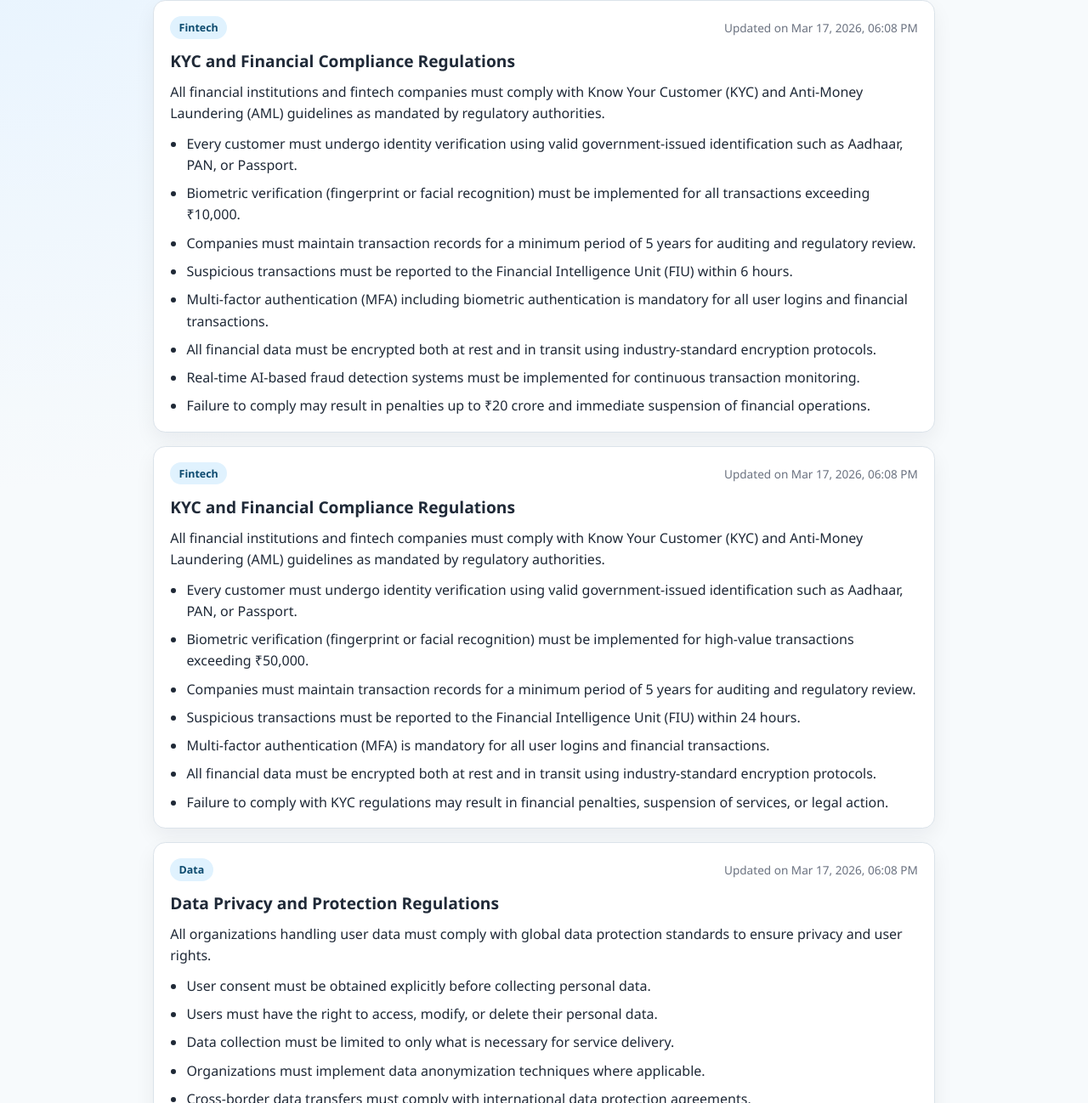
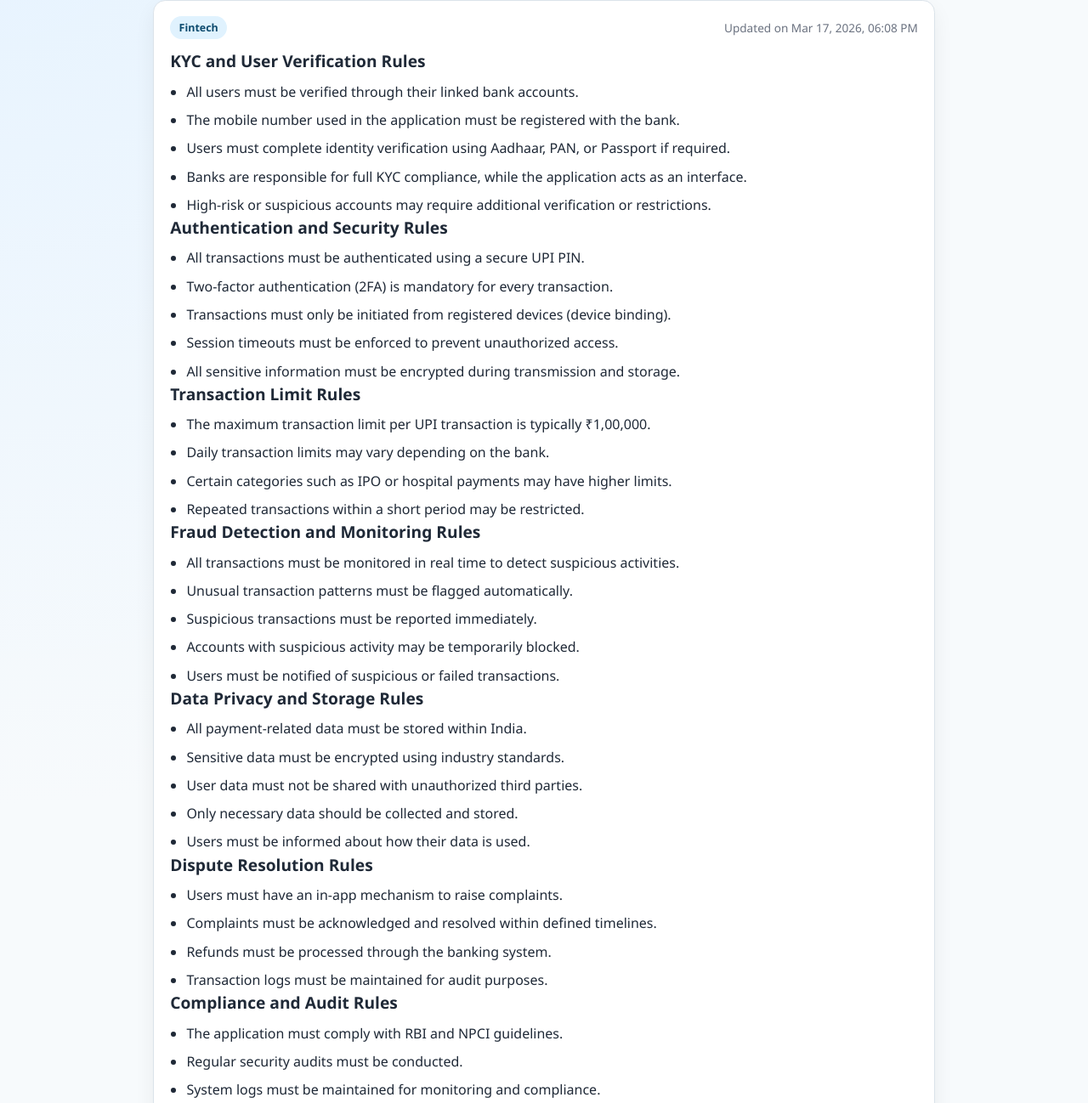
Before and after one commit to Santhosh221155/Rules_website_for_hackathon, a React app: page index.html in a window 1280 px wide. Shown: the part 136-1434 px from the top of the page at 85% size. Built offline with nearby package versions, Linux system fonts and the light colour scheme.

Commit message:
second commit

```diff
--- a/index.html
+++ b/index.html
@@ -20,90 +20,133 @@
         </div>
 
         <div id="regulation-content" class="regulation-content">
-          <h2 id="reg-fin-1-title">KYC and Financial Compliance Regulations</h2>
-          <p>
-            All financial institutions and fintech companies must comply with Know Your Customer (KYC) and
-            Anti-Money Laundering (AML) guidelines as mandated by regulatory authorities.
-          </p>
+          <h2 id="reg-fin-1-title">KYC and User Verification Rules</h2>
           <ul>
+            <li>All users must be verified through their linked bank accounts.</li>
+            <li>The mobile number used in the application must be registered with the bank.</li>
+            <li>Users must complete identity verification using Aadhaar, PAN, or Passport if required.</li>
             <li>
-              Every customer must undergo identity verification using valid government-issued identification such
-              as Aadhaar, PAN, or Passport.
+              Banks are responsible for full KYC compliance, while the application acts as an interface.
             </li>
+            <li>
+              High-risk or suspicious accounts may require additional verification or restrictions.
+            </li>
+          </ul>
 
+          <h2>Authentication and Security Rules</h2>
+          <ul>
+            <li>All transactions must be authenticated using a secure UPI PIN.</li>
+            <li>Two-factor authentication (2FA) is mandatory for every transaction.</li>
+            <li>Transactions must only be initiated from registered devices (device binding).</li>
+            <li>Session timeouts must be enforced to prevent unauthorized access.</li>
             <li>
-              Biometric verification (fingerprint or facial recognition) must be implemented for all transactions
-              exceeding ₹10,000.
+              All sensitive information must be encrypted during transmission and storage.
             </li>
+          </ul>
 
-            <li>
-              Companies must maintain transaction records for a minimum period of 5 years for auditing and
-              regulatory review.
-            </li>
+          <h2>Transaction Limit Rules</h2>
+          <ul>
+            <li>The maximum transaction limit per UPI transaction is typically ₹1,00,000.</li>
+            <li>Daily transaction limits may vary depending on the bank.</li>
+            <li>Certain categories such as IPO or hospital payments may have higher limits.</li>
+            <li>Repeated transactions within a short period may be restricted.</li>
+          </ul>
 
-            <li>
-              Suspicious transactions must be reported to the Financial Intelligence Unit (FIU) within 6 hours.
-            </li>
+          <h2>Fraud Detection and Monitoring Rules</h2>
+          <ul>
+            <li>All transactions must be monitored in real time to detect suspicious activities.</li>
+            <li>Unusual transaction patterns must be flagged automatically.</li>
+            <li>Suspicious transactions must be reported immediately.</li>
+            <li>Accounts with suspicious activity may be temporarily blocked.</li>
+            <li>Users must be notified of suspicious or failed transactions.</li>
+          </ul>
 
-            <li>
-              Multi-factor authentication (MFA) including biometric authentication is mandatory for all user
-              logins and financial transactions.
-            </li>
+          <h2>Data Privacy and Storage Rules</h2>
+          <ul>
+            <li>All payment-related data must be stored within India.</li>
+            <li>Sensitive data must be encrypted using industry standards.</li>
+            <li>User data must not be shared with unauthorized third parties.</li>
+            <li>Only necessary data should be collected and stored.</li>
+            <li>Users must be informed about how their data is used.</li>
+          </ul>
 
-            <li>
-              All financial data must be encrypted both at rest and in transit using industry-standard encryption
-              protocols.
-            </li>
+          <h2>Dispute Resolution Rules</h2>
+          <ul>
+            <li>Users must have an in-app mechanism to raise complaints.</li>
+            <li>Complaints must be acknowledged and resolved within defined timelines.</li>
+            <li>Refunds must be processed through the banking system.</li>
+            <li>Transaction logs must be maintained for audit purposes.</li>
+          </ul>
 
-            <li>
-              Real-time AI-based fraud detection systems must be implemented for continuous transaction
-              monitoring.
-            </li>
+          <h2>Compliance and Audit Rules</h2>
+          <ul>
+            <li>The application must comply with RBI and NPCI guidelines.</li>
+            <li>Regular security audits must be conducted.</li>
+            <li>System logs must be maintained for monitoring and compliance.</li>
+            <li>The system must ensure high availability of services.</li>
+          </ul>
 
-            <li>
-              Failure to comply may result in penalties up to ₹20 crore and immediate suspension of financial
-              operations.
-            </li>
+          <h2>TPAP Rules</h2>
+          <ul>
+            <li>The application must partner with authorized banks.</li>
+            <li>The app must not hold user funds directly.</li>
+            <li>All transactions must be processed through bank infrastructure.</li>
+            <li>The app must follow UPI ecosystem rules defined by NPCI.</li>
+          </ul>
+
+          <h2>Penalties and Non-Compliance Rules</h2>
+          <ul>
+            <li>Failure to comply may result in penalties.</li>
+            <li>Non-compliance may lead to suspension of services.</li>
+            <li>Serious violations may result in legal action.</li>
+          </ul>
+
+          <h2>User Responsibility Rules</h2>
+          <ul>
+            <li>Users must not share their UPI PIN.</li>
+            <li>Users must verify transaction details before confirming payments.</li>
+            <li>Unauthorized transactions must be reported immediately.</li>
+            <li>Users must use secure devices and networks.</li>
           </ul>
         </div>
       </section>
 
-      <section class="regulation-card" aria-labelledby="reg-fin-2-title">
+      <section class="regulation-card" aria-labelledby="reg-health-1-title">
         <div class="meta-row">
-          <span class="tag">Fintech</span>
+          <span class="tag">Healthcare</span>
           <time class="updated-time" datetime="2026-03-17T00:00:00Z">Updated on 17 Mar 2026</time>
         </div>
 
         <div class="regulation-content">
-          <h2 id="reg-fin-2-title">KYC and Financial Compliance Regulations</h2>
+          <h2 id="reg-health-1-title">Healthcare Compliance and Patient Safety Regulations</h2>
           <p>
-            All financial institutions and fintech companies must comply with Know Your Customer (KYC) and
-            Anti-Money Laundering (AML) guidelines as mandated by regulatory authorities.
+            All healthcare providers, clinics, and digital health platforms must comply with patient safety,
+            medical data protection, and treatment governance standards.
           </p>
           <ul>
             <li>
-              Every customer must undergo identity verification using valid government-issued identification such
-              as Aadhaar, PAN, or Passport.
+              Every patient record must be linked to a verified patient identity before diagnosis or treatment.
             </li>
             <li>
-              Biometric verification (fingerprint or facial recognition) must be implemented for high-value
-              transactions exceeding ₹50,000.
+              Critical care alerts and abnormal lab reports must be reviewed by a licensed clinician within 30
+              minutes.
             </li>
             <li>
-              Companies must maintain transaction records for a minimum period of 5 years for auditing and
-              regulatory review.
+              Electronic health records must be retained for a minimum of 7 years for medical and legal audits.
             </li>
             <li>
-              Suspicious transactions must be reported to the Financial Intelligence Unit (FIU) within 24 hours.
+              Adverse events and medical safety incidents must be reported to the relevant authority within 24
+              hours.
             </li>
-            <li>Multi-factor authentication (MFA) is mandatory for all user logins and financial transactions.</li>
             <li>
-              All financial data must be encrypted both at rest and in transit using industry-standard encryption
+              Role-based access and multi-factor authentication are mandatory for all clinical system logins.
+            </li>
+            <li>
+              Patient health data must be encrypted both at rest and in transit using industry-standard encryption
               protocols.
             </li>
             <li>
-              Failure to comply with KYC regulations may result in financial penalties, suspension of services,
-              or legal action.
+              Non-compliance may result in penalties, suspension of healthcare services, or legal action.
             </li>
           </ul>
         </div>
```
